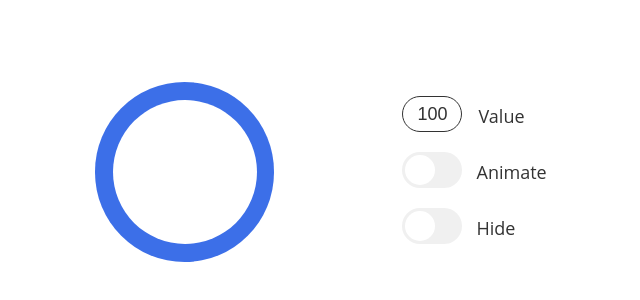
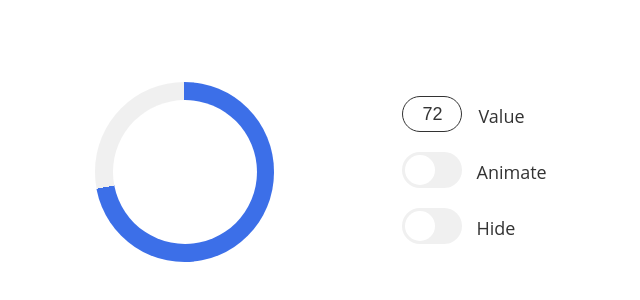
Before and after one commit to 2Shannon0/Progress-Web-Block, a plain HTML site: page index.html in a window 1280 px wide. Shown: the part 228-528 px from the top of the page, without its empty margins (315-955 px from the left). Drawn offline with Linux system fonts and the light colour scheme.

Commit message:
experiment2

```diff
--- a/index.html
+++ b/index.html
@@ -20,7 +20,7 @@
                     <input
                         class="inputValue"
                         id="input-value"
-                        value="100"
+                        value="72"
                         type="number"
                     />
                     <span class="inputValueLabel">Value</span>
```
